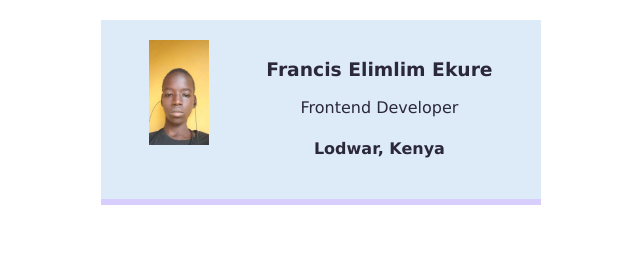
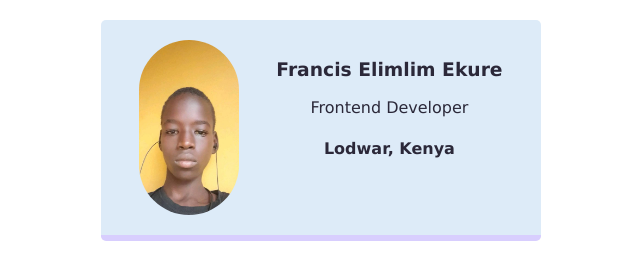
Before and after one commit to Frankrazy/My-business-card, a website built with Vite: page index.html in a window 1280 px wide. Shown: the whole page, without its empty margins (319-959 px from the left). Built offline with nearby package versions, Linux system fonts and the light colour scheme.

Commit message:
set width and border-radius

```diff
--- a/styles.css
+++ b/styles.css
@@ -4,7 +4,8 @@ body {
 }
 
 .img-profile {
-    width: 60px;
+    width: 100px;
+    border-radius: 50px;
 }
 
 .card{
@@ -17,4 +18,5 @@ body {
    background: #ddebf8;
    color: #2b2839;
    border-bottom: 6px solid #d8cefe;
+   border-radius: 5px;
 }
```
